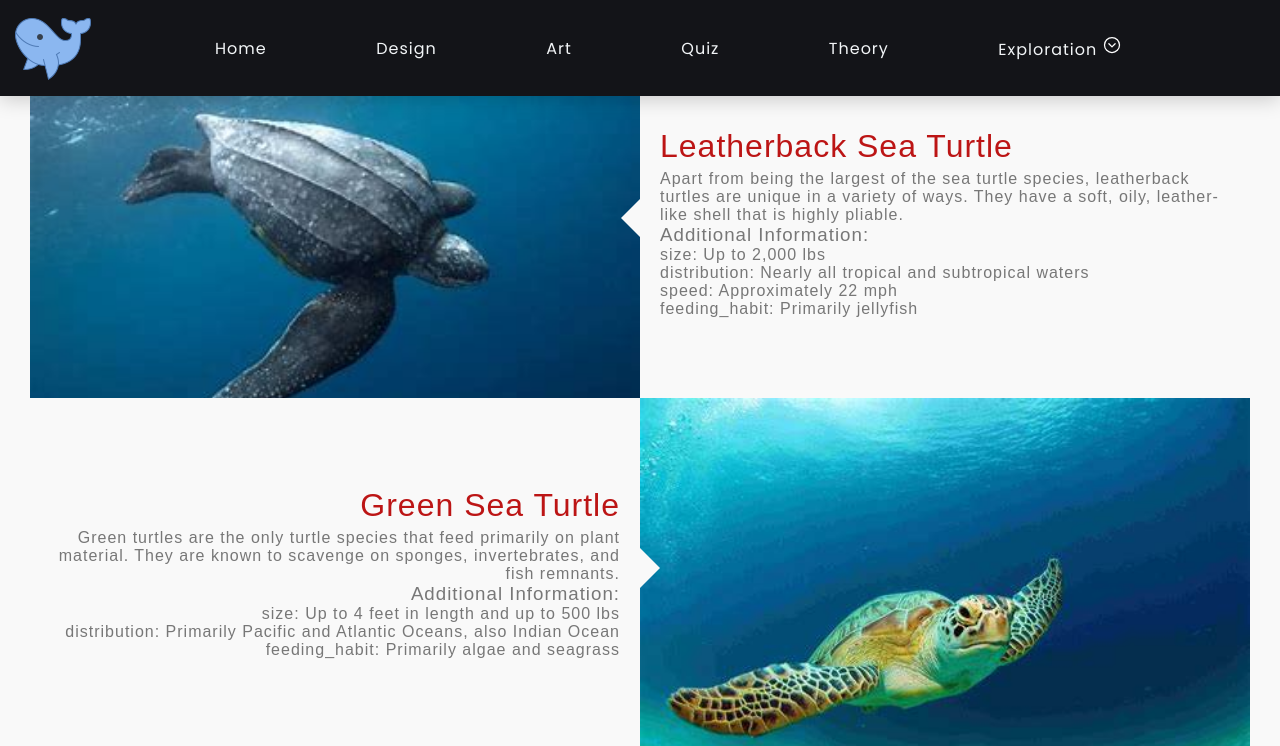
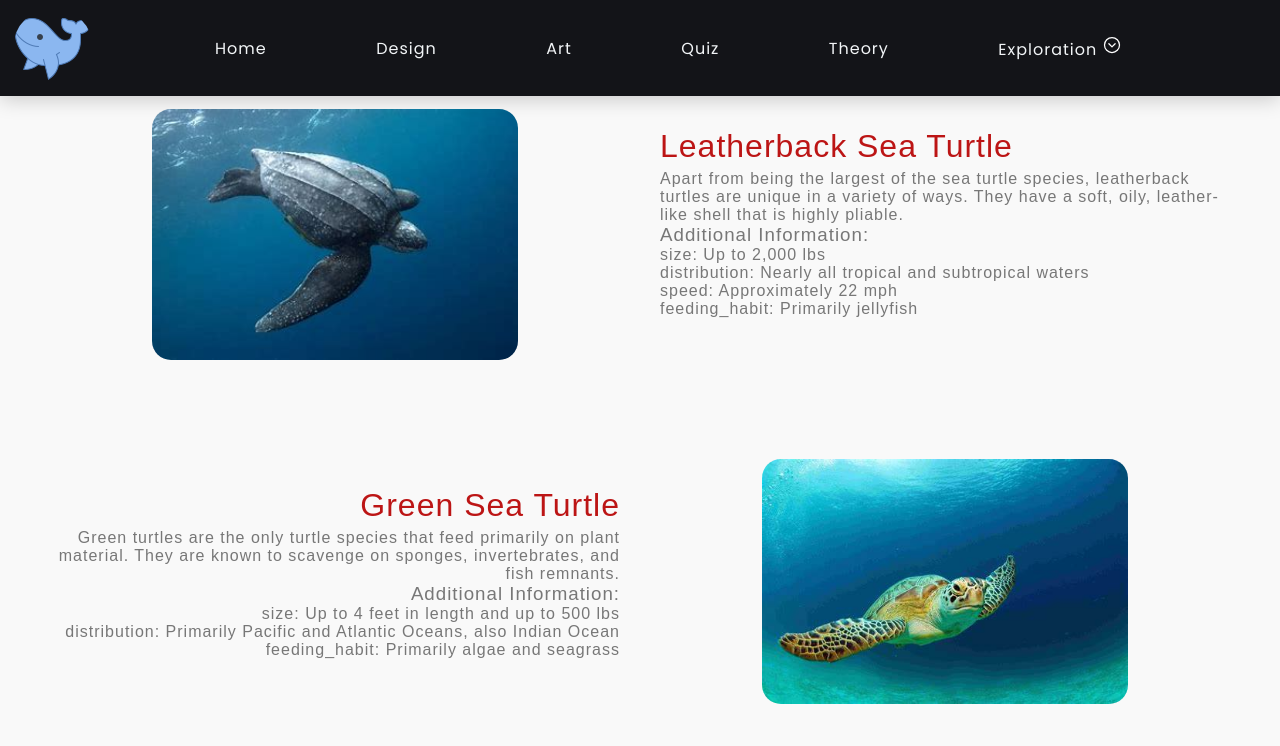
Before and after one commit to MishaliaPillay/ocean-react-spa, a React (Create React App) app: page /seaturtle in a window 1280 px wide. Shown: the top 746 px of the page. Built offline with nearby package versions, Linux system fonts and the light colour scheme.

Commit message:
Update SeaTurtle.css

```diff
--- a/src/Pages/InfoCards/PagesInfoCards/SeaTurles/SeaTurtle.css
+++ b/src/Pages/InfoCards/PagesInfoCards/SeaTurles/SeaTurtle.css
@@ -5,11 +5,6 @@
   padding: 0;
   -webkit-box-sizing: border-box;
   box-sizing: border-box;
-}
-
-html,
-body {
-  width: 100%;
 }
 
 body {
@@ -30,14 +25,8 @@ body {
   overflow: hidden;
 }
 
-.articles article:hover .image-wrapper {
-  -webkit-transform: scale(1.1);
-  -moz-transform: scale(1.1);
-  transform: scale(1.1);
-}
-
 .articles article .image-wrapper {
-  background: #434343;
+  background: #000c7600;
   position: relative;
   width: 100%;
   height: 200px;
@@ -46,14 +35,17 @@ body {
   -moz-transition: transform 0.5s ease;
   transition: transform 0.5s ease;
 }
-
+img {
+  border-radius: 80px;
+}
 .articles article .image-wrapper img {
+  padding: 10%;
   position: relative;
   top: 0%;
-  left: 0;
+  left: 10%;
   min-height: 100%;
   min-width: 300px;
-  width: 100%;
+  width: 80%;
   height: auto;
 }
 
@@ -132,7 +124,7 @@ body {
   .articles article:nth-child(odd) .caption-wrapper .caption h2:before,
   .articles article:nth-child(even) .caption-wrapper .caption h2:before {
     content: "";
-    background: #bc1515;
+
     position: absolute;
     height: 2px;
     width: 0%;
```
